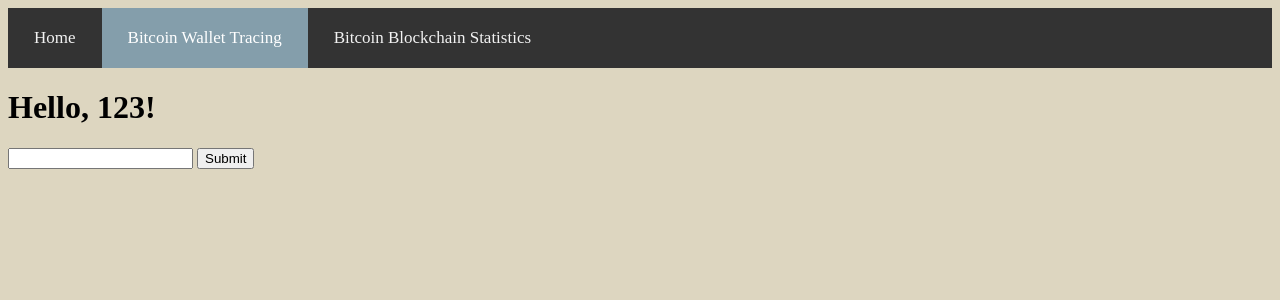
After one commit to tendermonster/pblv2021, a Flask app: page /track in a window 1280 px wide. The commit adds this page. Shown: the top 300 px of the page. Run offline with Flask 2, Linux system fonts and the light colour scheme.

Commit message:
index page and basic layout for other pages

```diff
--- a/flaskweb/app/routes.py
+++ b/flaskweb/app/routes.py
@@ -10,14 +10,22 @@ def index():
     title="Home"
     return render_template('index.html',**locals())
 
-@app.route('/form')
-def myform():
-    return render_template('my-form.html')
+@app.route('/track')
+def track():
+    test1 = Test(123)
+    title="Home"
+    return render_template('track.html',**locals())
 
-@app.route('/form', methods=['POST'])
+@app.route('/stats')
+def stats():
+    test1 = Test(123)
+    title="Home"
+    return render_template('stats.html',**locals())
+
+@app.route('/track', methods=['POST'])
 def my_form_post():
     text = request.form['text']
     processed_text = text.upper()
     test1 = Test(12333333333333)
     title="Home"
-    return render_template('index.html',**locals())
+    return render_template('track.html',**locals())
--- /dev/null
+++ b/flaskweb/app/static/styles/track.css
@@ -0,0 +1,31 @@
+body {
+  background-color: #DDD6C0;
+}
+
+/* Add a black background color to the top navigation */
+.topnav {
+  background-color: #333;
+  overflow: hidden;
+}
+
+/* Style the links inside the navigation bar */
+.topnav a {
+  float: left;
+  color: #f2f2f2;
+  text-align: center;
+  padding: 20px 26px;
+  text-decoration: none;
+  font-size: 17px;
+}
+
+/* Change the color of links on hover */
+.topnav a:hover {
+  background-color: #ddd;
+  color: black;
+}
+
+/* Add a color to the active/current link */
+.topnav a.active {
+  background-color: #849EAB;
+  color: white;
+}
--- a/flaskweb/app/templates/my-form.html
+++ /dev/null
@@ -1,4 +0,0 @@
-<form method="POST">
-    <input name="text">
-    <input type="submit">
-</form>
--- /dev/null
+++ b/flaskweb/app/templates/track.html
@@ -0,0 +1,25 @@
+<!doctype html>
+<html lang="en">
+<head>
+  <meta charset="utf-8">
+  <title>Bitcoin Blockchain statistics</title>
+  <meta name="description" content="PBLV 2021">
+  <meta name="author" content="Artiom,Daniel,Marten">
+  <link rel= "stylesheet" type= "text/css" href= "{{ url_for('static',filename='styles/track.css') }}">
+</head>
+ <body>
+   <div class="topnav">
+    <a href="/index">Home</a>
+    <a class="active" href="/track">Bitcoin Wallet Tracing</a>
+    <a href="/stats">Bitcoin Blockchain Statistics</a>
+  </div>
+
+  <h1>Hello, {{ test1.value }}!</h1>
+
+  <form method="POST">
+    <input name="text">
+    <input type="submit">
+  </form>
+
+ </body>
+</html>
```
Also changed, not shown: flaskweb/app/static/styles/index.css (added, +40 -0 lines), flaskweb/app/static/styles/stats.css (added, +31 -0 lines), flaskweb/app/templates/index.html (+26 -8 lines), flaskweb/app/templates/stats.html (added, +19 -0 lines), flaskweb/app/static/images/meme.png (added).
